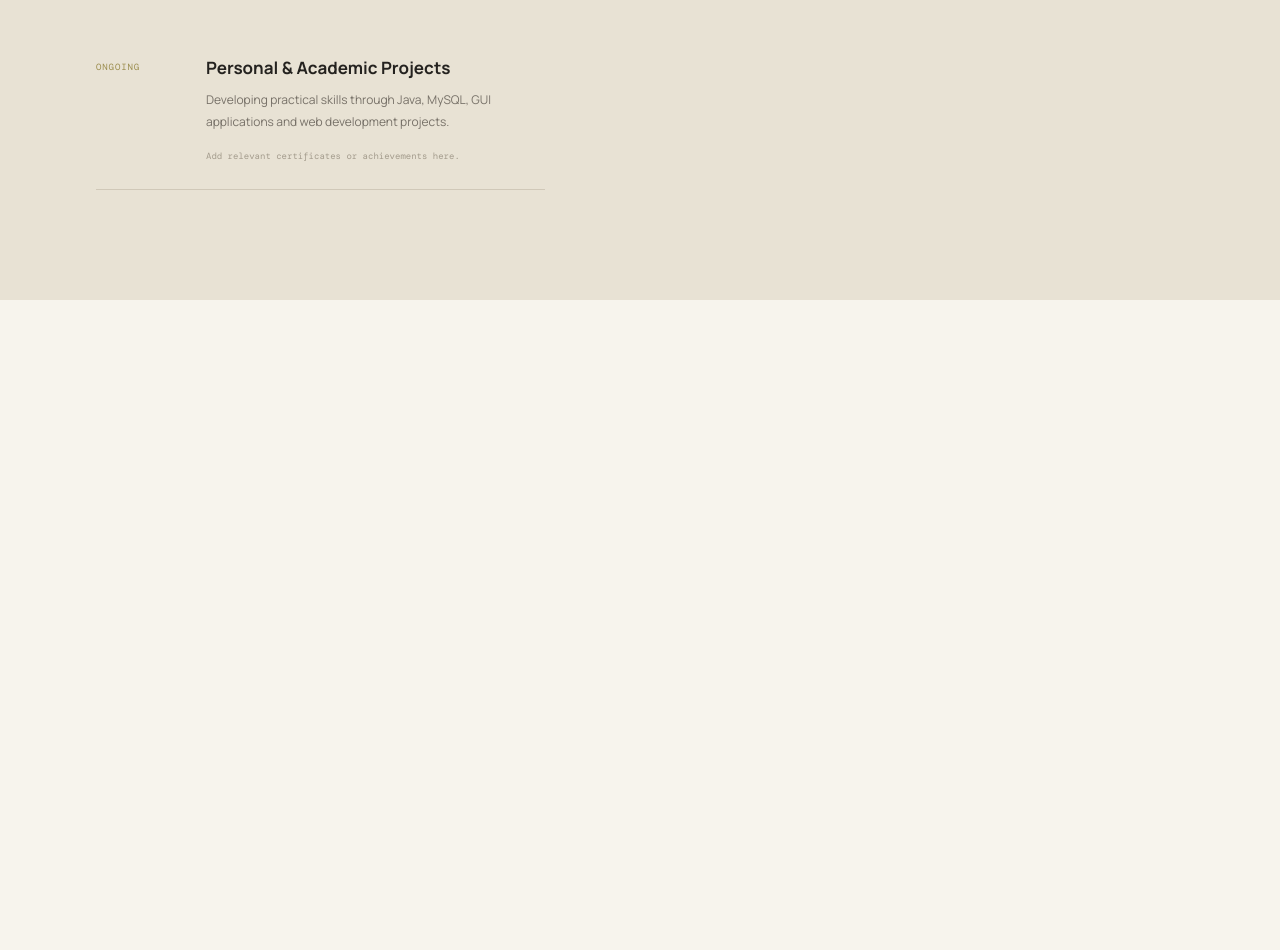
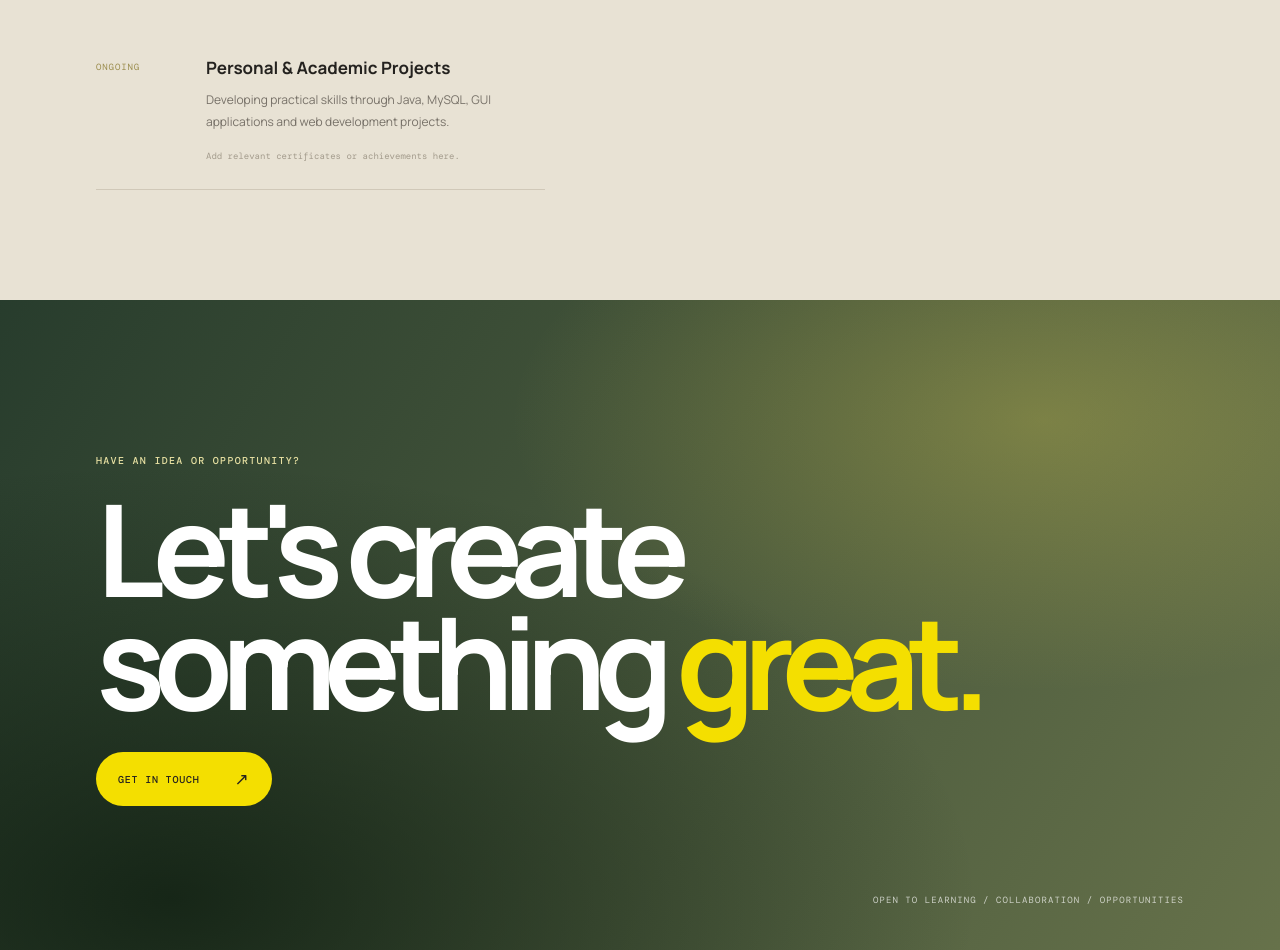
Before and after one commit to Thivindu2005/Portfolio-website, a plain HTML site: page index.html in a window 1280 px wide. Shown: the part 5141-6091 px from the top of the page. Before the commit the page ends 5441 px from the top, so only its background shows below. Drawn offline with nearby package versions, Linux system fonts and the light colour scheme.

Commit message:
add contact section and footer

```diff
--- a/css/style.css
+++ b/css/style.css
@@ -750,3 +750,85 @@ button {
     font-family: var(--small-font);
     font-size: 9px;
 }
+
+
+/* --------------------------------------------------
+   9. CONTACT SECTION
+   -------------------------------------------------- */
+
+.contact-section {
+    position: relative;
+    display: flex;
+    align-items: center;
+    min-height: 650px;
+    padding: 100px 7.5vw;
+    overflow: hidden;
+    background: #343d25;
+    color: white;
+    isolation: isolate;
+}
+
+.contact-background-shape {
+    position: absolute;
+    inset: 0;
+    z-index: -1;
+    background:
+        radial-gradient(ellipse at 80% 20%, rgba(202, 191, 80, 0.35), transparent 35%),
+        radial-gradient(ellipse at 15% 90%, rgba(10, 25, 13, 0.75), transparent 50%),
+        linear-gradient(120deg, #263b2c, #68734b);
+    transform: scale(1.05);
+}
+
+.contact-content {
+    position: relative;
+    z-index: 1;
+}
+
+.contact-content .small-label {
+    color: #e7e0a2;
+}
+
+.contact-content h2 {
+    margin: 25px 0 35px;
+    font-size: clamp(60px, 10vw, 135px);
+    line-height: 0.88;
+    letter-spacing: -0.09em;
+}
+
+.contact-content h2 span {
+    color: var(--yellow);
+}
+
+.contact-button {
+    display: inline-flex;
+    align-items: center;
+    gap: 35px;
+    padding: 16px 22px;
+    border-radius: 40px;
+    background: var(--yellow);
+    color: #24221f;
+    font-family: var(--small-font);
+    font-size: 10px;
+    font-weight: 500;
+    letter-spacing: 0.08em;
+    transition: background 0.25s ease, transform 0.25s ease;
+}
+
+.contact-button:hover {
+    background: white;
+    transform: translateY(-4px);
+}
+
+.contact-button span {
+    font-size: 17px;
+}
+
+.contact-side-text {
+    position: absolute;
+    right: 7.5vw;
+    bottom: 35px;
+    color: rgba(255, 255, 255, 0.7);
+    font-family: var(--small-font);
+    font-size: 9px;
+    letter-spacing: 0.12em;
+}
--- a/index.html
+++ b/index.html
@@ -206,6 +206,16 @@
             </div>
         </section>
 
+        <!-- CONTACT -->
+        <section class="contact-section" id="contact">
+            <div class="contact-background-shape"></div>
+            <div class="contact-content reveal">
+                <p class="small-label">HAVE AN IDEA OR OPPORTUNITY?</p>
+                <h2>Let's create<br>something <span>great.</span></h2>
+                <a class="contact-button" href="mailto:your.email@example.com">GET IN TOUCH <span>↗</span></a>
+            </div>
+            <p class="contact-side-text">OPEN TO LEARNING / COLLABORATION / OPPORTUNITIES</p>
+        </section>
     </main>
 
 </body>
```
